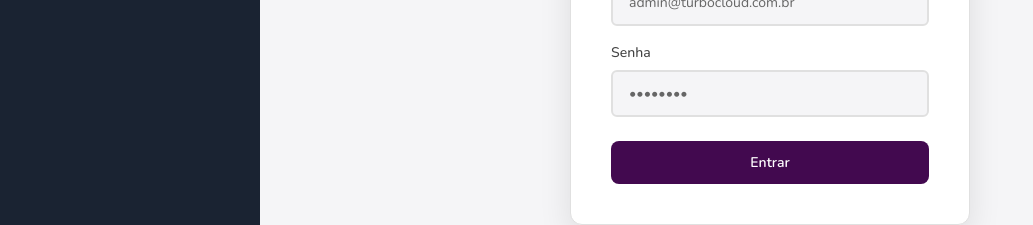
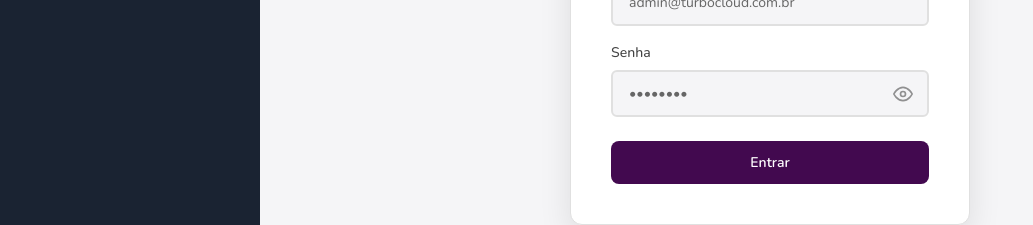
Before and after one commit to agenciaprocurada/turbofaq, a Next.js app: page /admin/login in a window 1280 px wide. Shown: the part 416-641 px from the top of the page, without its empty margins (0-1033 px from the left). Built offline with nearby package versions, Linux system fonts and the light colour scheme; no server answers; sample sign-in values are in the browser's storage.

Commit message:
feat: password visibility toggle with eye icon on login and user creation/edit forms

```diff
--- a/app/(admin)/admin/login/page.tsx
+++ b/app/(admin)/admin/login/page.tsx
@@ -3,6 +3,7 @@
 import { useState } from 'react'
 import { signIn } from 'next-auth/react'
 import { useRouter } from 'next/navigation'
+import { PasswordInput } from '@/components/admin/PasswordInput'
 
 export default function LoginPage() {
   const router = useRouter()
@@ -117,15 +118,12 @@
             <label className="form-label" htmlFor="password">
               Senha
             </label>
-            <input
+            <PasswordInput
               id="password"
-              type="password"
               value={password}
-              onChange={(e) => setPassword(e.target.value)}
+              onChange={setPassword}
               required
               autoComplete="current-password"
-              className="form-input"
-              placeholder="••••••••"
             />
           </div>
 
--- /dev/null
+++ b/components/admin/PasswordInput.tsx
@@ -0,0 +1,81 @@
+'use client'
+
+import { useState } from 'react'
+
+interface PasswordInputProps {
+  id?: string
+  value: string
+  onChange: (value: string) => void
+  required?: boolean
+  autoComplete?: string
+  placeholder?: string
+  className?: string
+}
+
+export function PasswordInput({
+  id,
+  value,
+  onChange,
+  required,
+  autoComplete = 'current-password',
+  placeholder = '••••••••',
+  className = 'form-input',
+}: PasswordInputProps) {
+  const [showPassword, setShowPassword] = useState(false)
+
+  return (
+    <div style={{ position: 'relative' }}>
+      <input
+        id={id}
+        type={showPassword ? 'text' : 'password'}
+        value={value}
+        onChange={(e) => onChange(e.target.value)}
+        required={required}
+        autoComplete={autoComplete}
+        className={className}
+        placeholder={placeholder}
+        style={{ paddingRight: '44px' }}
+      />
+      <button
+        type="button"
+        onClick={() => setShowPassword((v) => !v)}
+        title={showPassword ? 'Ocultar senha' : 'Visualizar senha'}
+        style={{
+          position: 'absolute',
+          right: '12px',
+          top: '50%',
+          transform: 'translateY(-50%)',
+          background: 'none',
+          border: 'none',
+          cursor: 'pointer',
+          padding: '4px',
+          color: 'var(--text-tertiary)',
+          display: 'flex',
+          alignItems: 'center',
+          justifyContent: 'center',
+          lineHeight: 1,
+          fontSize: '18px',
+          opacity: 0.7,
+          transition: 'opacity 0.15s',
+        }}
+        onMouseEnter={(e) => (e.currentTarget.style.opacity = '1')}
+        onMouseLeave={(e) => (e.currentTarget.style.opacity = '0.7')}
+      >
+        {showPassword ? (
+          // Olho riscado — ocultar
+          <svg width="20" height="20" viewBox="0 0 24 24" fill="none" stroke="currentColor" strokeWidth="2" strokeLinecap="round" strokeLinejoin="round">
+            <path d="M17.94 17.94A10.07 10.07 0 0 1 12 20c-7 0-11-8-11-8a18.45 18.45 0 0 1 5.06-5.94" />
+            <path d="M9.9 4.24A9.12 9.12 0 0 1 12 4c7 0 11 8 11 8a18.5 18.5 0 0 1-2.16 3.19" />
+            <line x1="1" y1="1" x2="23" y2="23" />
+          </svg>
+        ) : (
+          // Olho aberto — visualizar
+          <svg width="20" height="20" viewBox="0 0 24 24" fill="none" stroke="currentColor" strokeWidth="2" strokeLinecap="round" strokeLinejoin="round">
+            <path d="M1 12s4-8 11-8 11 8 11 8-4 8-11 8-11-8-11-8z" />
+            <circle cx="12" cy="12" r="3" />
+          </svg>
+        )}
+      </button>
+    </div>
+  )
+}
```
Also changed, not shown: components/admin/UserList.tsx (+4 -5 lines).
